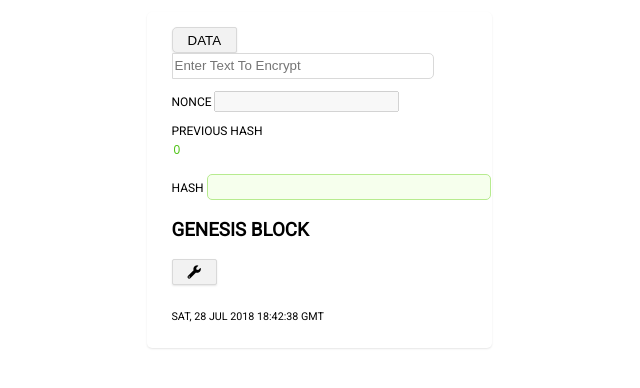
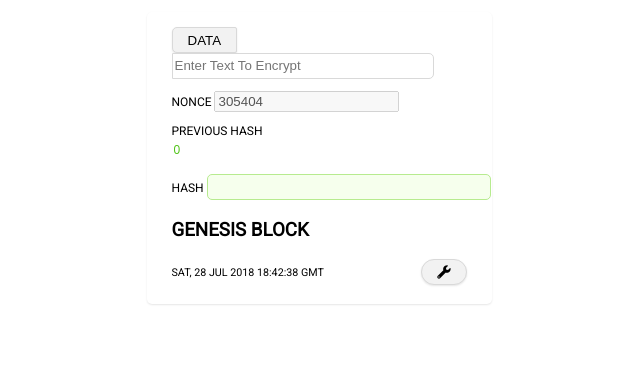
Before and after one commit to bgongre/blockchain-demo, a plain HTML site: page index.html in a window 1280 px wide. Shown: the part 110-498 px from the top of the page, without its empty margins (321-961 px from the left). Drawn offline with Linux system fonts and the light colour scheme.

Commit message:
update nonce

```diff
--- a/script.js
+++ b/script.js
@@ -7,6 +7,7 @@ const prevHash = document.getElementById('p-hash');
 const nonce = document.getElementById('nonce-info');
 
 let block = 1;
+nonce.value = 305404;
 prevHash.value = 0;
 
 let encryptArr = [];
--- a/style.css
+++ b/style.css
@@ -91,7 +91,7 @@ button {
   color: #000;
 }
 
-.mine-button {
+#mine-button {
   display: block;
   float: right;
   margin-right: 25px;
```
